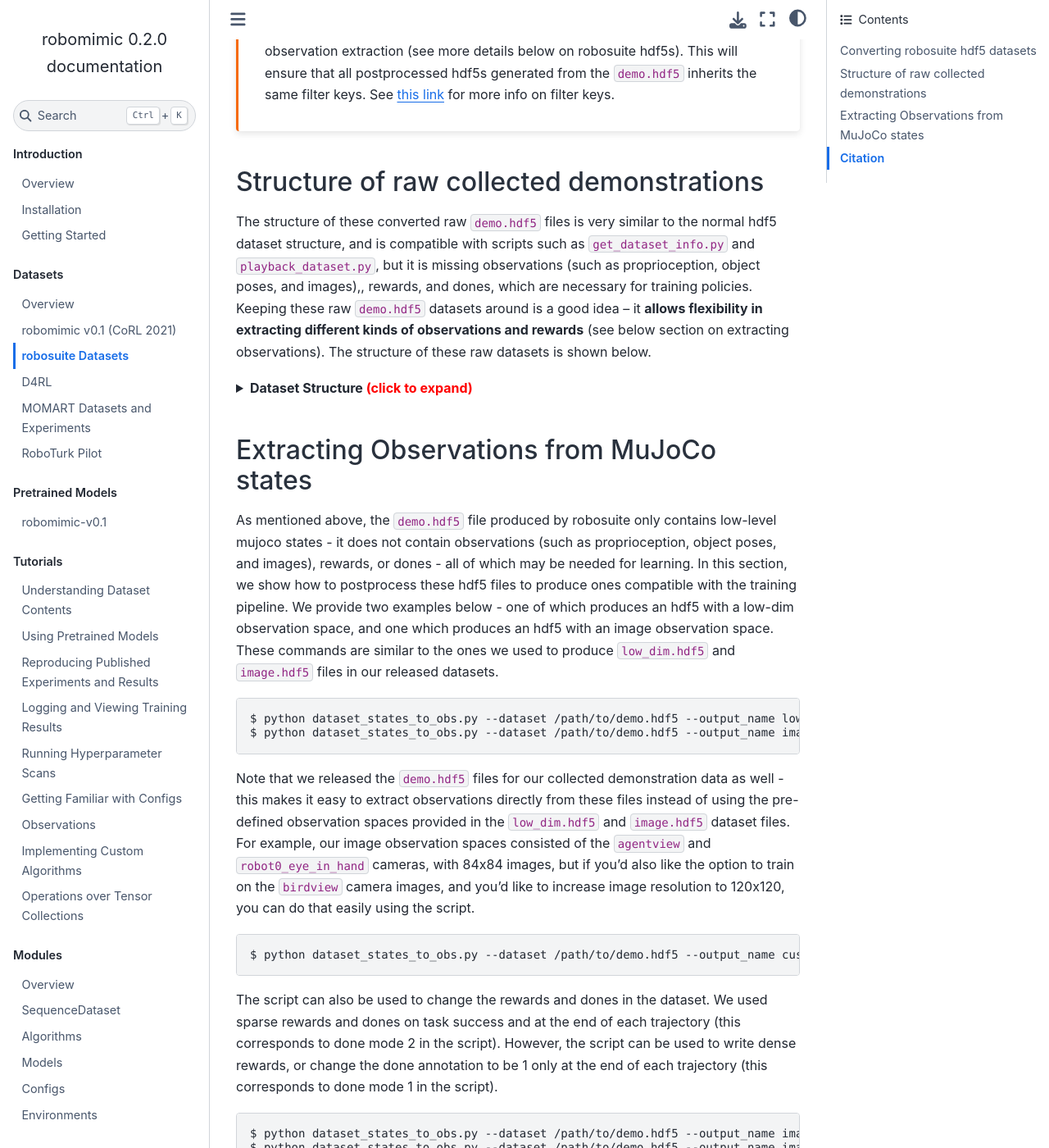
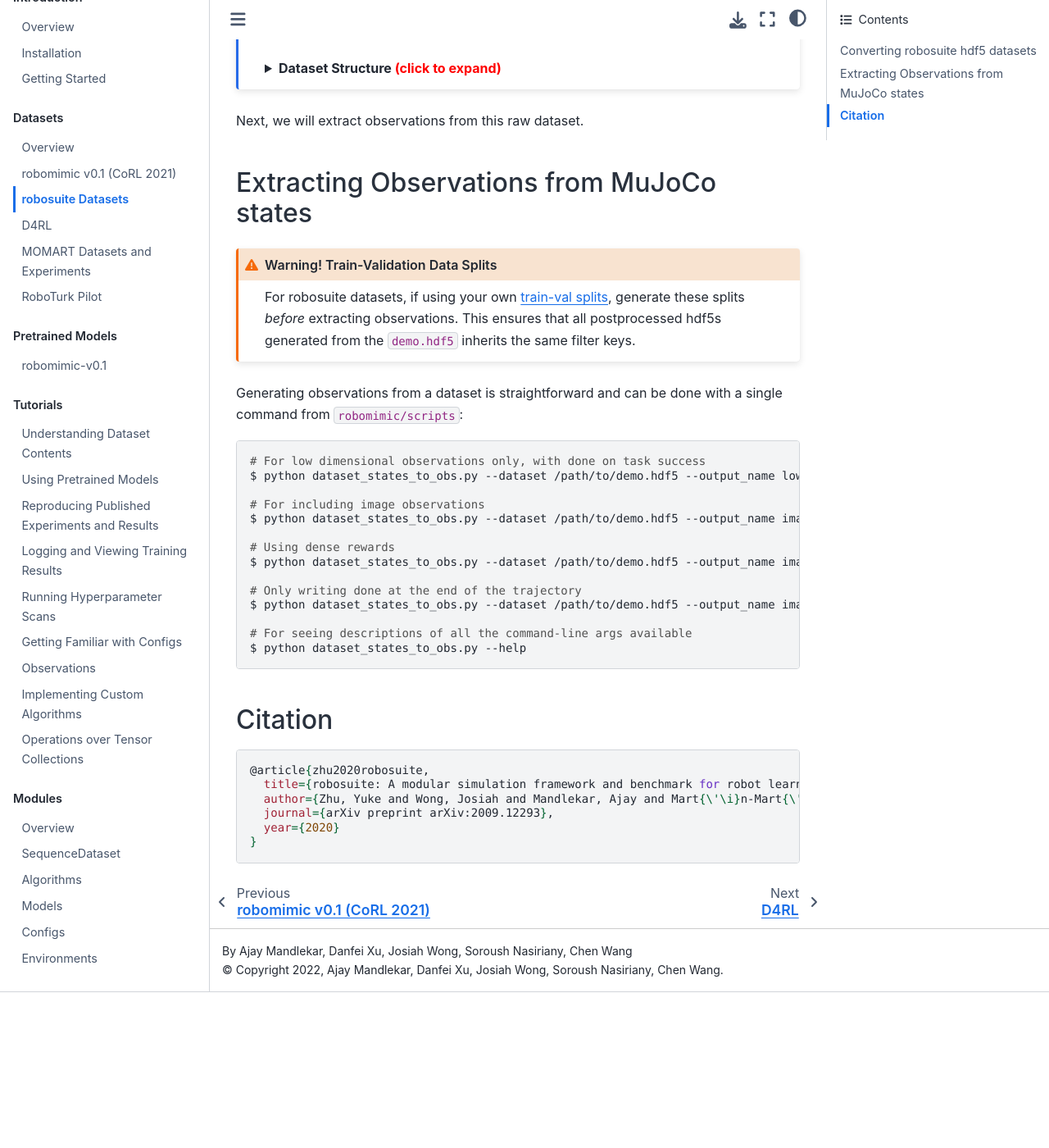
Before and after one commit to ARISE-Initiative/robomimic, a Sphinx documentation site: the page built from docs/datasets/robosuite.md, in a window 1280 px wide and 1400 px high, scrolled down 577 px. Shown: the whole window at 82% size. Built offline with Sphinx 7.4.7 and the Sphinx Book theme 1.1.4, drawn with Linux system fonts in a browser that asks for light colours; pages that are not in the unit, such as notebooks, are missing from menus; after the commit the page ends 1787 px from its top, so only the background shows below that; some of the changed text lies outside the part shown.

Commit message:
fix numbering on installation page, trim down verbosity on robosuite dataset page, move info around

````diff
--- a/docs/datasets/robosuite.md
+++ b/docs/datasets/robosuite.md
@@ -4,26 +4,18 @@
 
 ## Converting robosuite hdf5 datasets
 
-The raw `demo.hdf5` file generated by the `collect_human_demonstrations.py` robosuite script can easily be modified in-place to be compatible with this repository, by using the conversion script in the scripts folder.
+The raw `demo.hdf5` file generated by the `collect_human_demonstrations.py` robosuite script can easily be modified in-place to be compatible with **robomimic**:
 
 ```sh
 $ python conversion/convert_robosuite.py --dataset /path/to/demo.hdf5
 ```
 
-Afterwards, observations should be extracted from the `demo.hdf5` dataset (see [here](robosuite.html#extracting-observations-from-mujoco-states)).
+<div class="admonition info">
+<p class="admonition-title">Post-Processed Dataset Structure</p>
 
+This post-processed `demo.hdf5` file in its current state is _missing_ observations (e.g.: proprioception, images, ...), rewards, and dones, which are necessary for training policies.
 
-<div class="admonition warning">
-<p class="admonition-title">Warning! Train-Validation Data Splits</p>
-
-For robosuite datasets, if attempting to create your own train-val splits, we recommend running the `split_train_val.py` script on the `demo.hdf5` file before extracting observations, since filter keys are copied from the source hdf5 during observation extraction (see more details below on robosuite hdf5s). This will ensure that all postprocessed hdf5s generated from the `demo.hdf5` inherits the same filter keys. See [this link](overview.html#filter-keys) for more info on filter keys.
-
-</p>
-</details>
-
-## Structure of raw collected demonstrations
-
-The structure of these converted raw `demo.hdf5` files is very similar to the normal hdf5 dataset structure, and is compatible with scripts such as `get_dataset_info.py` and `playback_dataset.py`, but it is missing observations (such as proprioception, object poses, and images),, rewards, and dones, which are necessary for training policies. Keeping these raw `demo.hdf5` datasets around is a good idea -- it **allows flexibility in extracting different kinds of observations and rewards** (see below section on extracting observations). The structure of these raw datasets is shown below.
+However, keeping these observation-free datasets is useful because it **allows flexibility in [extracting](robosuite.md#extracting-observations-from-mujoco-states) different kinds of observations and rewards**.
 
 <details>
   <summary><b>Dataset Structure <span style="color:red;">(click to expand)</span></b></summary>
@@ -48,30 +40,39 @@
 </p>
 </details>
 
+</div>
+
+
+Next, we will extract observations from this raw dataset.
+
 
 ## Extracting Observations from MuJoCo states
 
-As mentioned above, the `demo.hdf5` file produced by robosuite only contains low-level mujoco states - it does not contain observations (such as proprioception, object poses, and images), rewards, or dones - all of which may be needed for learning. In this section, we show how to postprocess these hdf5 files to produce ones compatible with the training pipeline. We provide two examples below - one of which produces an hdf5 with a low-dim observation space, and one which produces an hdf5 with an image observation space. These commands are similar to the ones we used to produce `low_dim.hdf5` and `image.hdf5` files in our released datasets.
+<div class="admonition warning">
+<p class="admonition-title">Warning! Train-Validation Data Splits</p>
+
+For robosuite datasets, if using your own [train-val splits](overview.md#filter-keys), generate these splits _before_ extracting observations. This ensures that all postprocessed hdf5s generated from the `demo.hdf5` inherits the same filter keys.
+
+</div>
+
+Generating observations from a dataset is straightforward and can be done with a single command from `robomimic/scripts`:
 
 ```sh
+# For low dimensional observations only, with done on task success
 $ python dataset_states_to_obs.py --dataset /path/to/demo.hdf5 --output_name low_dim.hdf5 --done_mode 2
+
+# For including image observations
 $ python dataset_states_to_obs.py --dataset /path/to/demo.hdf5 --output_name image.hdf5 --done_mode 2 --camera_names agentview robot0_eye_in_hand --camera_height 84 --camera_width 84
+
+# Using dense rewards
+$ python dataset_states_to_obs.py --dataset /path/to/demo.hdf5 --output_name image_dense.hdf5 --done_mode 2 --dense --camera_names agentview robot0_eye_in_hand --camera_height 84 --camera_width 84
+
+# Only writing done at the end of the trajectory
+$ python dataset_states_to_obs.py --dataset /path/to/demo.hdf5 --output_name image_done_1.hdf5 --done_mode 1 --camera_names agentview robot0_eye_in_hand --camera_height 84 --camera_width 84
+
+# For seeing descriptions of all the command-line args available
+$ python dataset_states_to_obs.py --help
 ```
-
-Note that we released the `demo.hdf5` files for our collected demonstration data as well - this makes it easy to extract observations directly from these files instead of using the pre-defined observation spaces provided in the `low_dim.hdf5` and `image.hdf5` dataset files. For example, our image observation spaces consisted of the `agentview` and `robot0_eye_in_hand` cameras, with 84x84 images, but if you'd also like the option to train on the `birdview` camera images, and you'd like to increase image resolution to 120x120, you can do that easily using the script.
-
-```sh
-$ python dataset_states_to_obs.py --dataset /path/to/demo.hdf5 --output_name custom_image.hdf5 --done_mode 2 --camera_names agentview robot0_eye_in_hand birdview --camera_height 120 --camera_width 120
-```
-
-The script can also be used to change the rewards and dones in the dataset. We used sparse rewards and dones on task success and at the end of each trajectory (this corresponds to done mode 2 in the script). However, the script can be used to write dense rewards, or change the done annotation to be 1 only at the end of each trajectory (this corresponds to done mode 1 in the script).
-
-```sh
-$ python dataset_states_to_obs.py --dataset /path/to/demo.hdf5 --output_name image_dense.hdf5 --done_mode 2 --dense --camera_names agentview robot0_eye_in_hand --camera_height 84 --camera_width 84
-$ python dataset_states_to_obs.py --dataset /path/to/demo.hdf5 --output_name image_done_1.hdf5 --done_mode 1 --camera_names agentview robot0_eye_in_hand --camera_height 84 --camera_width 84
-```
-
-For more details on how the released `demo.hdf5` dataset files were used to generate the `low_dim.hdf5` and `image.hdf5` files, please see the `extract_obs_from_raw_datasets.sh` script, which contains the commands that were used for our released datasets.
 
 ## Citation
 ```sh
````
Also changed, not shown: docs/datasets/robomimic_v0.1.md (+9 -0 lines), docs/introduction/installation.md (+21 -7 lines).
